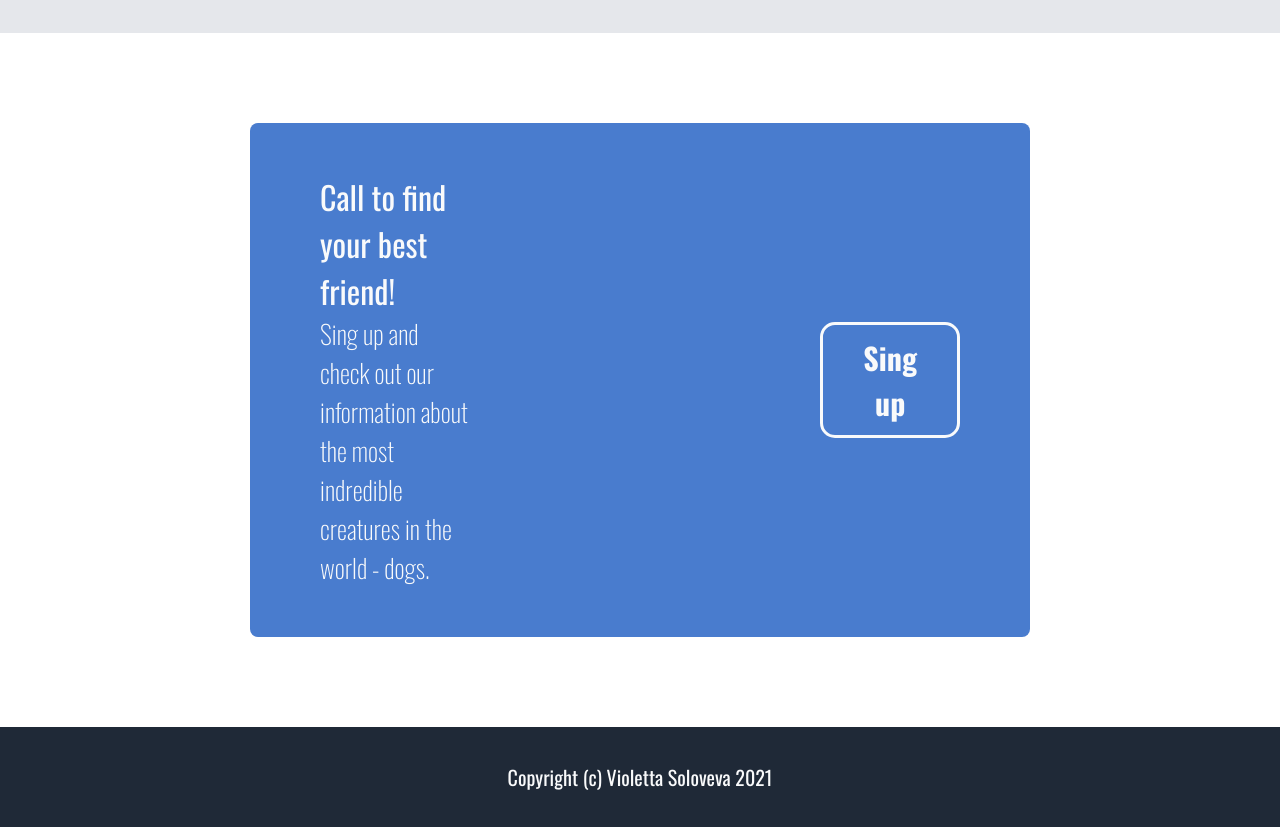
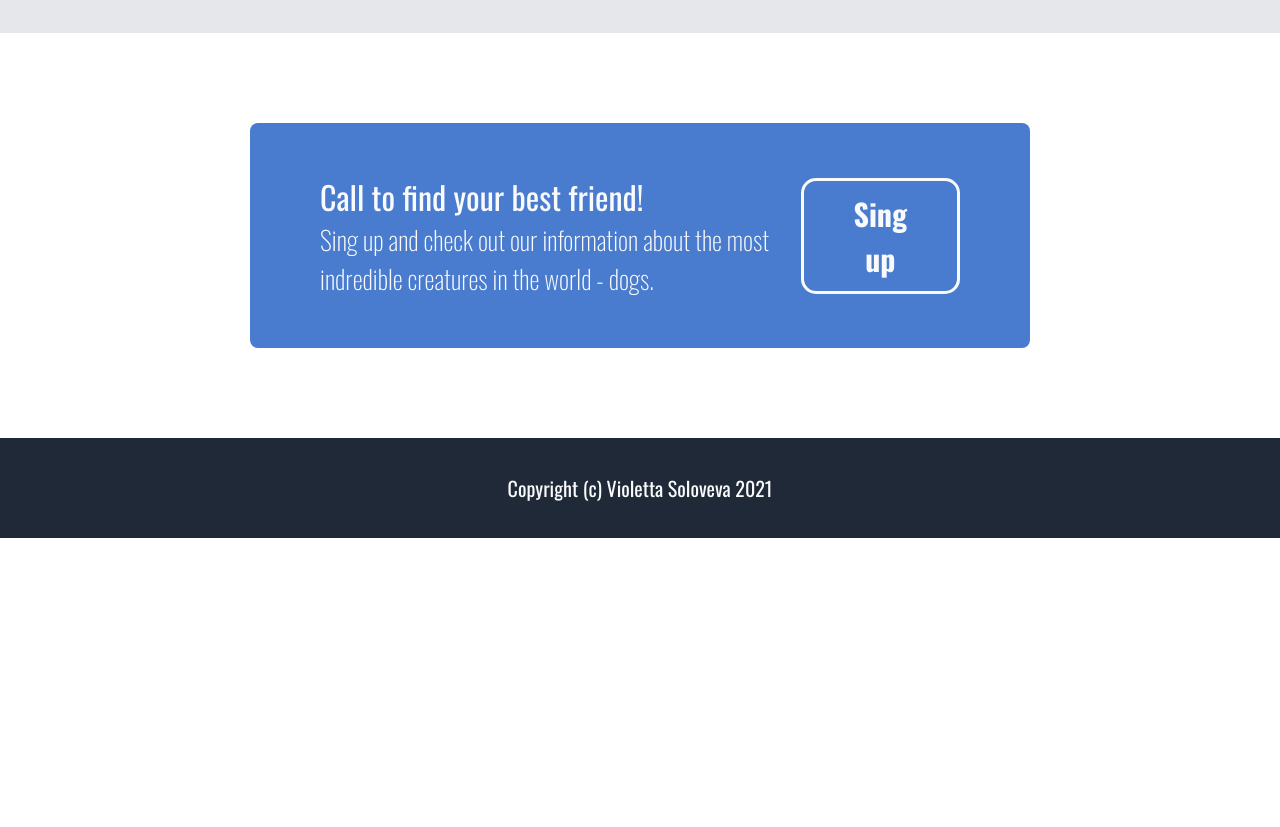
Before and after one commit to grinushka/the-landing-page, a plain HTML site: page index.html in a window 1280 px wide. Shown: the part 2260-3087 px from the top of the page. After the commit the page ends 2798 px from the top, so only its background shows below. Drawn offline with nearby package versions, Linux system fonts and the light colour scheme.

Commit message:
edit README

```diff
--- a/style.css
+++ b/style.css
@@ -110,11 +110,13 @@ button {
   border-radius: 8px;
   padding: 50px 70px;
   display: flex;
-  justify-content: center;
+  justify-content: space-between;
   align-items: center;
-  gap: 350px;
 }
 
+.ptags {
+  width: 600px;
+}
 .ptags p:first-of-type {
   font-size: 32px;
   font-style: bold;
```
Also changed, not shown: landing-page-1.png (added), landing-page-2.png (added), 1 other file.
